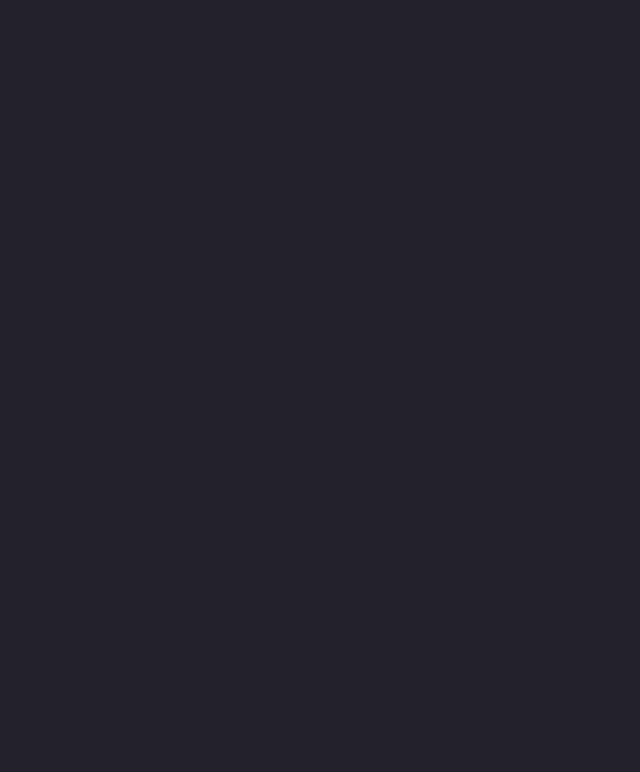
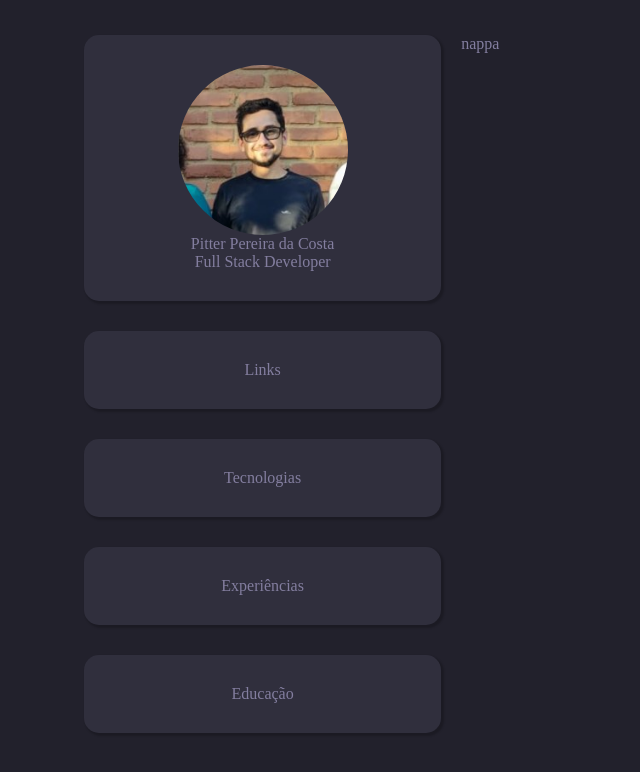
Before and after one commit to pitterpereira/desafios-rocketseat, a plain HTML site: page desafio-1-portfolio/index.html in a window 1280 px wide. Shown: the whole page, without its empty margins (0-640 px from the left). Drawn offline with Linux system fonts and the light colour scheme.

Commit message:
Layout iniciado

```diff
--- a/desafio-1-portfolio/index.html
+++ b/desafio-1-portfolio/index.html
@@ -4,10 +4,43 @@
     <meta charset="UTF-8">
     <meta http-equiv="X-UA-Compatible" content="IE=edge">
     <meta name="viewport" content="width=device-width, initial-scale=1.0">
+    <link rel="shortcut icon" href="./assets/favicon.ico" type="image/x-icon">
+
     <title>Rocketseat - Desafio 1 - "Portfolio"</title>
+
     <link rel="stylesheet" href="./style/style.css">
 </head>
 <body>
+
+    <!-- https://www.figma.com/file/L6fCiWtOgXCfslQdezqQeF/DD-%2F-Portfolio/duplicate?node-id=3%3A2 -->
+
+    <div class="container">
+
+        <aside>
+            <div class="box">
+                <img class="perfil" src="./assets/perfilzim.jpg" alt="Foto de perfil">
+                <p class="titulo" id="nome">Pitter Pereira da Costa</p>
+                <p id="cargo">Full Stack Developer</p>
+            </div>
+            <div class="box">
+                <p>Links</p>
+            </div>
+            <div class="box">
+                <p>Tecnologias</p>
+            </div>
+            <div class="box">
+                <p>Experiências</p>
+            </div>
+            <div class="box">
+                <p>Educação</p>
+            </div>
+        </aside>
+
+        <main>
+            <p>nappa</p>
+        </main>
+
+    </div>
 
 
 
--- a/desafio-1-portfolio/style/style.css
+++ b/desafio-1-portfolio/style/style.css
@@ -1,3 +1,8 @@
+*{
+  margin: 0px;
+  padding: 0px
+}
+
 :root {
   --body-bg-color: #22212C;
   --text-color: #837E9F;
@@ -5,6 +10,59 @@
   --bg-techs: #CB92B1;
 }
 
-  body {
+body{
+  width: 100vw;
+  height: 100vh;
   background-color: var(--body-bg-color);
+  color: var(--text-color);
+
+  display: flex;
+  justify-content: center;
 }
+
+img.perfil{
+  width: 170px;
+
+  border-radius: 100%;
+}
+
+.container{
+  width: 90%;
+  padding-top: 35px;
+
+  display: flex;
+  justify-content: center;
+}
+
+aside{
+  display: flex;
+  flex-flow: column;
+  flex: 1;
+
+  align-items: center;
+  gap: 30px;
+}
+
+main {
+  display: flex;
+  flex-flow: column;
+  flex: 1.9;
+}
+
+.box{
+  width: 90%;
+
+  padding-top: 30px;
+  padding-bottom: 30px;
+
+  background-color: var(--bg-cards);
+
+  border-radius: 15px;
+
+  /* offset-x | offset-y | blur-radius | spread-radius | color */
+  box-shadow: 2px 2px 2px 1px rgba(0, 0, 0, 0.2);
+
+  display: flex;
+  flex-flow: column;
+  align-items: center;
+}
```
Also changed, not shown: desafio-1-portfolio/assets/perfilzim.jpg (added). Lines whose indentation alone changed are shown as unchanged.
